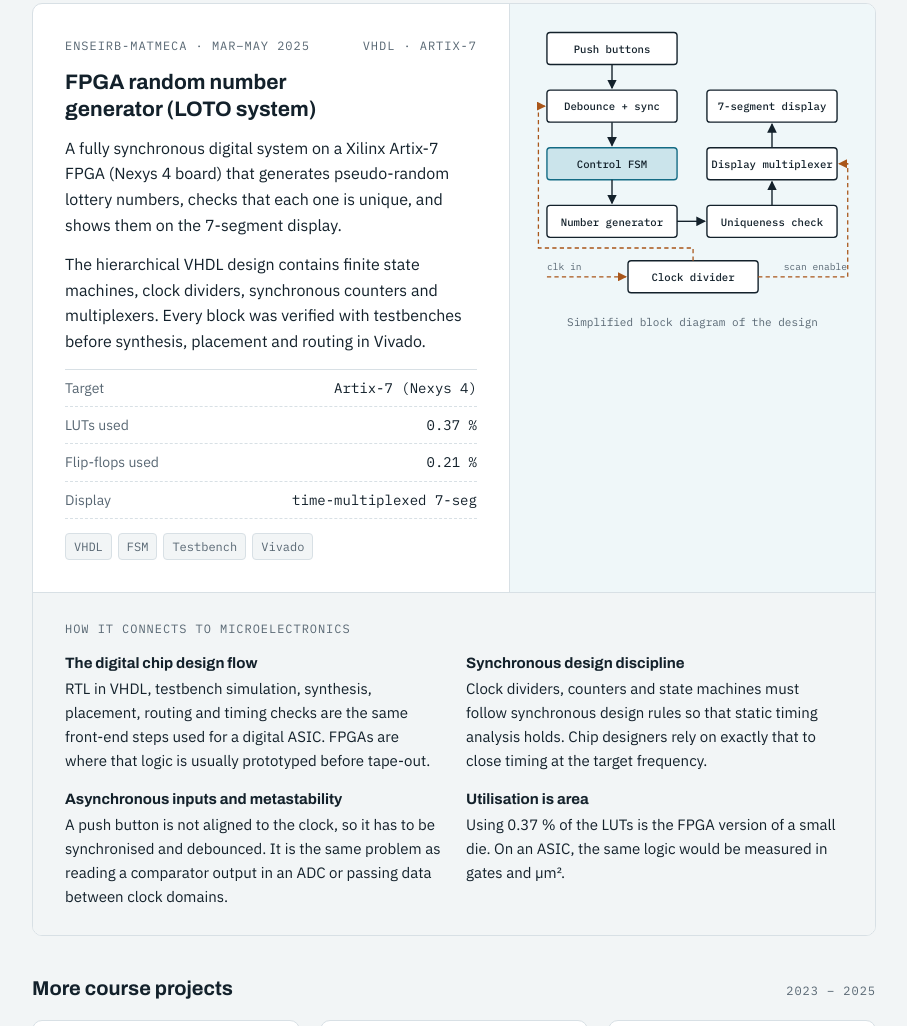
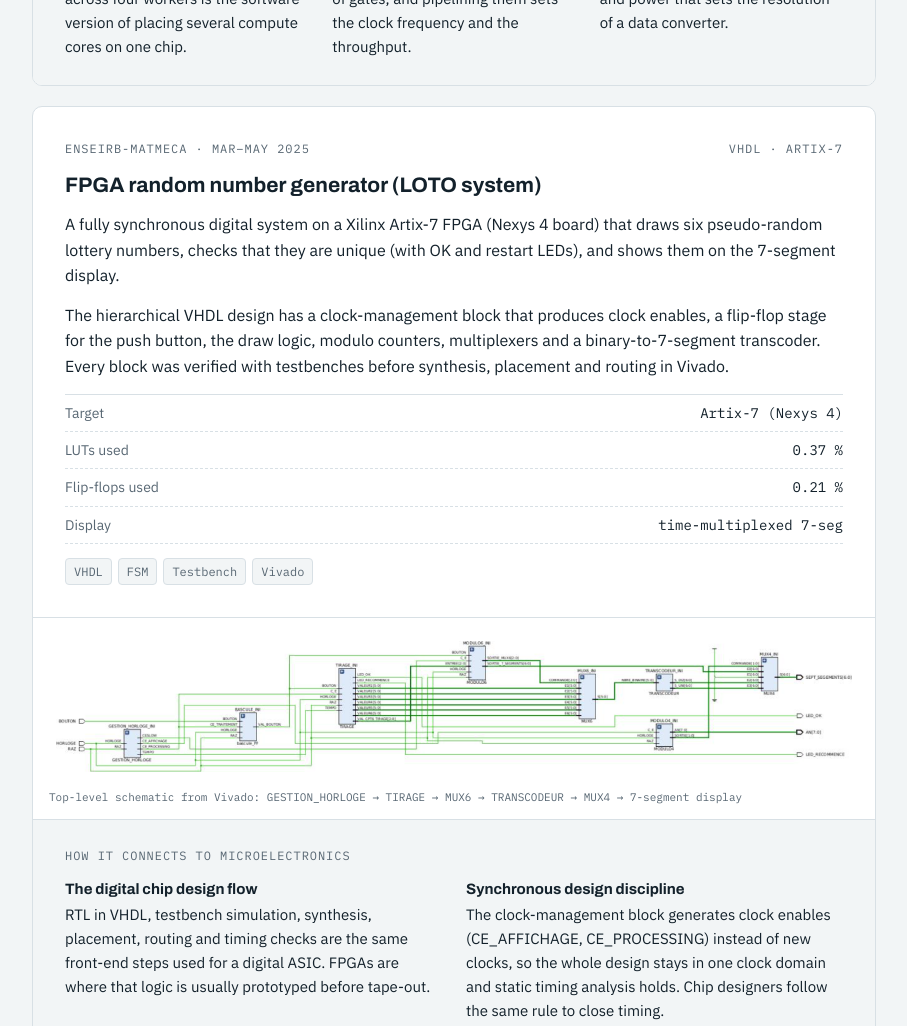
Before and after one commit to Zamzurizmn/Zamzurizmn.github.io, a plain HTML site: page index.html in a window 1280 px wide. Shown: the part 3680-4706 px from the top of the page, without its empty margins (288-1195 px from the left). Drawn offline with Linux system fonts and the light colour scheme.

Commit message:
Add Mandelbrot renders and LOTO Vivado schematic to University projects
Co-Authored-By: Claude Opus 5.5 <noreply@anthropic.com>
Claude-Session: https://claude.ai/code/session_01AwZfj9zhcGed18WSzVTiyv

```diff
--- a/index.html
+++ b/index.html
@@ -251,6 +251,10 @@ section.block { padding-block: 56px; border-top: 1px solid var(--line); }
 .mlink ul.two { grid-template-columns: repeat(2, minmax(0, 1fr)); }
 @media (max-width: 640px) { .mlink ul.two { grid-template-columns: minmax(0, 1fr); } }
 [hidden] { display: none !important; }
+.featured .fig.wide { grid-column: 1 / -1; border-left: 0; border-top: 1px solid var(--line); background: #FFFFFF; padding: 16px 0 12px; }
+.schem-scroll { overflow-x: auto; padding: 0 16px; }
+.schem-scroll img { display: block; width: 100%; min-width: 720px; height: auto; max-width: none; }
+.featured .fig.wide figcaption { padding: 0 16px; text-align: left; color: #586773; }
 .gallery { display: flex; flex-direction: column; gap: 8px; justify-content: center; }
 .gallery img { display: block; width: 100%; max-width: 100%; aspect-ratio: 3 / 2; object-fit: cover; border-radius: 4px; border: 1px solid var(--line); background: var(--land); }
 .gallery .thumbs { display: grid; grid-template-columns: minmax(0, 1fr) minmax(0, 1fr); gap: 8px; }
@@ -507,12 +511,12 @@ section.block { padding-block: 56px; border-top: 1px solid var(--line); }
           </div>
         </article>
 
-        <article class="featured proj">
+        <article class="featured proj nofig">
           <div class="txt">
             <div class="proj-meta"><span class="label">ENSEIRB-MATMECA · Mar–May 2025</span><span class="label">VHDL · Artix-7</span></div>
             <h3>FPGA random number generator (LOTO system)</h3>
-            <p>A fully synchronous digital system on a Xilinx Artix-7 FPGA (Nexys 4 board) that generates pseudo-random lottery numbers, checks that each one is unique, and shows them on the 7-segment display.</p>
-            <p>The hierarchical VHDL design contains finite state machines, clock dividers, synchronous counters and multiplexers. Every block was verified with testbenches before synthesis, placement and routing in Vivado.</p>
+            <p>A fully synchronous digital system on a Xilinx Artix-7 FPGA (Nexys 4 board) that draws six pseudo-random lottery numbers, checks that they are unique (with OK and restart LEDs), and shows them on the 7-segment display.</p>
+            <p>The hierarchical VHDL design has a clock-management block that produces clock enables, a flip-flop stage for the push button, the draw logic, modulo counters, multiplexers and a binary-to-7-segment transcoder. Every block was verified with testbenches before synthesis, placement and routing in Vivado.</p>
             <dl class="spec">
               <div><dt>Target</dt><dd>Artix-7 (Nexys 4)</dd></div>
               <div><dt>LUTs used</dt><dd>0.37 %</dd></div>
@@ -521,40 +525,16 @@ section.block { padding-block: 56px; border-top: 1px solid var(--line); }
             </dl>
             <ul class="tags"><li>VHDL</li><li>FSM</li><li>Testbench</li><li>Vivado</li></ul>
           </div>
-          <figure class="fig" style="margin:0">
-            <svg viewBox="0 0 300 262" role="img" aria-label="Simplified block diagram: buttons, debounce and synchroniser, control FSM, number generator, uniqueness check, display multiplexer and 7-segment display, with a clock divider providing enables">
-              <defs>
-                <marker id="ah" viewBox="0 0 8 8" refX="7" refY="4" markerWidth="7" markerHeight="7" orient="auto-start-reverse"><path class="arrowhead" d="M0 0 L8 4 L0 8 z"/></marker>
-                <marker id="ahc" viewBox="0 0 8 8" refX="7" refY="4" markerWidth="7" markerHeight="7" orient="auto-start-reverse"><path class="arrowhead-clk" d="M0 0 L8 4 L0 8 z"/></marker>
-              </defs>
-              <rect class="blk" x="14" y="8" width="122" height="30" rx="3"/><text class="blk-t" x="75" y="27" text-anchor="middle">Push buttons</text>
-              <rect class="blk" x="14" y="62" width="122" height="30" rx="3"/><text class="blk-t" x="75" y="81" text-anchor="middle">Debounce + sync</text>
-              <rect class="blk blk-acc" x="14" y="116" width="122" height="30" rx="3"/><text class="blk-t" x="75" y="135" text-anchor="middle">Control FSM</text>
-              <rect class="blk" x="14" y="170" width="122" height="30" rx="3"/><text class="blk-t" x="75" y="189" text-anchor="middle">Number generator</text>
-              <rect class="blk" x="164" y="170" width="122" height="30" rx="3"/><text class="blk-t" x="225" y="189" text-anchor="middle">Uniqueness check</text>
-              <rect class="blk" x="164" y="116" width="122" height="30" rx="3"/><text class="blk-t" x="225" y="135" text-anchor="middle">Display multiplexer</text>
-              <rect class="blk" x="164" y="62" width="122" height="30" rx="3"/><text class="blk-t" x="225" y="81" text-anchor="middle">7-segment display</text>
-              <rect class="blk" x="90" y="222" width="122" height="30" rx="3"/><text class="blk-t" x="151" y="241" text-anchor="middle">Clock divider</text>
-              <path class="wire" d="M75 38 V60" marker-end="url(#ah)"/>
-              <path class="wire" d="M75 92 V114" marker-end="url(#ah)"/>
-              <path class="wire" d="M75 146 V168" marker-end="url(#ah)"/>
-              <path class="wire" d="M136 185 H162" marker-end="url(#ah)"/>
-              <path class="wire" d="M225 170 V148" marker-end="url(#ah)"/>
-              <path class="wire" d="M225 116 V94" marker-end="url(#ah)"/>
-              <path class="wire-clk" d="M14 237 H88" marker-end="url(#ahc)"/>
-              <text class="blk-s" x="14" y="231">clk in</text>
-              <path class="wire-clk" d="M212 237 H296 V131 H288" marker-end="url(#ahc)"/>
-              <path class="wire-clk" d="M151 222 V210 H6 V77 H12" marker-end="url(#ahc)"/>
-              <text class="blk-s" x="236" y="231">scan enable</text>
-            </svg>
-            <figcaption>Simplified block diagram of the design</figcaption>
+          <figure class="fig wide" style="margin:0">
+            <div class="schem-scroll"><img src="img/loto-schematic.png" alt="Vivado top-level schematic of the LOTO design: clock management, button flip-flop, draw logic, modulo counters, multiplexers and 7-segment transcoder" loading="lazy" width="1433" height="256"></div>
+            <figcaption>Top-level schematic from Vivado: GESTION_HORLOGE → TIRAGE → MUX6 → TRANSCODEUR → MUX4 → 7-segment display</figcaption>
           </figure>
           <div class="mlink">
             <span class="label">How it connects to microelectronics</span>
             <ul class="two">
               <li><b>The digital chip design flow</b>RTL in VHDL, testbench simulation, synthesis, placement, routing and timing checks are the same front-end steps used for a digital ASIC. FPGAs are where that logic is usually prototyped before tape-out.</li>
-              <li><b>Synchronous design discipline</b>Clock dividers, counters and state machines must follow synchronous design rules so that static timing analysis holds. Chip designers rely on exactly that to close timing at the target frequency.</li>
-              <li><b>Asynchronous inputs and metastability</b>A push button is not aligned to the clock, so it has to be synchronised and debounced. It is the same problem as reading a comparator output in an ADC or passing data between clock domains.</li>
+              <li><b>Synchronous design discipline</b>The clock-management block generates clock enables (CE_AFFICHAGE, CE_PROCESSING) instead of new clocks, so the whole design stays in one clock domain and static timing analysis holds. Chip designers follow the same rule to close timing.</li>
+              <li><b>Asynchronous inputs and metastability</b>The push button is not aligned to the clock, so it passes through its own flip-flop block before the draw logic sees it. It is the same problem as reading a comparator output in an ADC or passing data between clock domains.</li>
               <li><b>Utilisation is area</b>Using 0.37 % of the LUTs is the FPGA version of a small die. On an ASIC, the same logic would be measured in gates and µm².</li>
             </ul>
           </div>
```
Also changed, not shown: img/loto-schematic.png (added), img/mandelbrot-40x.jpg (added), img/mandelbrot-99x.jpg (added), img/mandelbrot-full.jpg (added).
